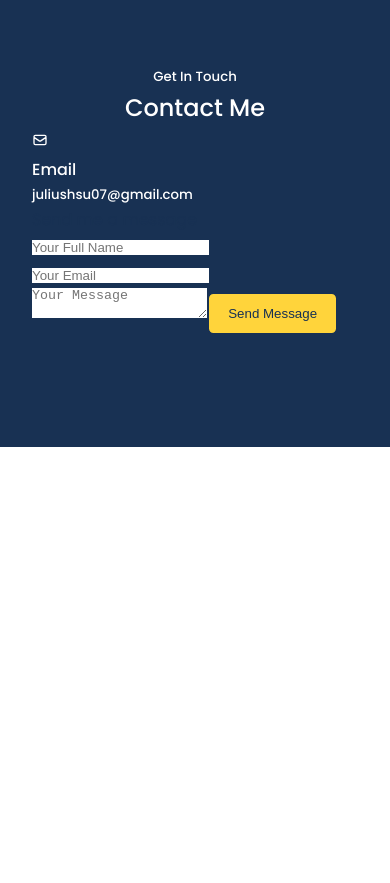
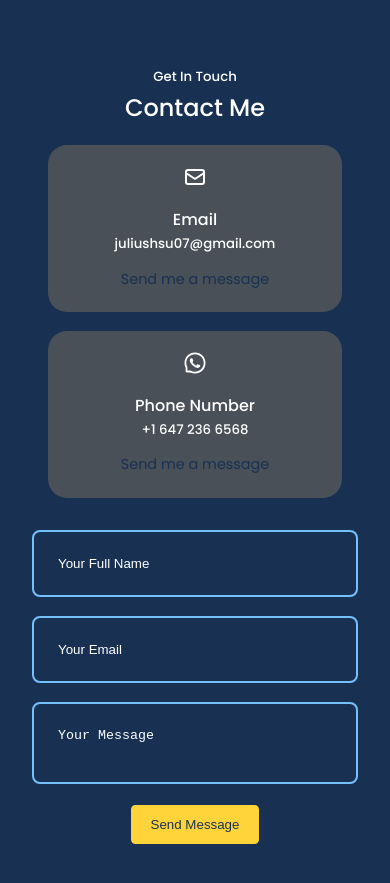
Before and after one commit to juliushsu07/portfolio-website, a React (Create React App) app in the folder main-site/: page / in a window 390 px wide. Shown: the part 6160-7043 px from the top of the page. Before the commit the page ends 6607 px from the top, so only its background shows below. Built offline with nearby package versions, Linux system fonts and the light colour scheme; the HTML template or start-up script is replaced by a standard one.

Commit message:
Finish Styling for Contact with size responsive queries.

```diff
--- a/main-site/src/components/contact/Contact.jsx
+++ b/main-site/src/components/contact/Contact.jsx
@@ -1,6 +1,7 @@
 import React from 'react'
 import './contact.css'
 import {HiOutlineMail} from 'react-icons/hi'
+import {AiOutlineWhatsApp} from 'react-icons/ai'
 
 function Contact() {
   return (
@@ -10,12 +11,21 @@ function Contact() {
 
       <div className='container contact__container'>
         <div className='contact__options'>
-          <article>
-            <HiOutlineMail />
+
+          <article className='contact__option'>
+            <HiOutlineMail className='contact__option-icon'/>
             <h4>Email</h4>
             <h5>juliushsu07@gmail.com</h5>
             <a href='mailto:juliushsu07@gmail.com'>Send me a message</a>
           </article>
+
+          <article className='contact__option'>
+            <AiOutlineWhatsApp className='contact__option-icon'/>
+            <h4>Phone Number</h4>
+            <h5>+1 647 236 6568</h5>
+            <a href='mailto:juliushsu07@gmail.com'>Send me a message</a>
+          </article>
+
         </div>
         <form action=''>
           <input type='text' name='name' placeholder='Your Full Name' requred />
--- a/main-site/src/components/contact/contact.css
+++ b/main-site/src/components/contact/contact.css
@@ -5,3 +5,95 @@
     margin-top: 0;
     height: 100%;
 }
+
+ .contact__container {
+    width: 58%;
+    display: grid;
+    grid-template-columns: 30% 58%;
+    gap: 12%;
+}
+
+.contact__options {
+    display: flex;
+    flex-direction: column;
+    gap: 1.2rem;
+}
+
+.contact__option {
+    background: var(--color-dark-gray);
+    padding: 1.2rem;
+    border-radius: 1.2rem;
+    text-align: center;
+    border: 1px solid transparent;
+    transition: var(--transition);
+}
+
+.contact__option:hover {
+    background: var(--color-light-gray);
+    cursor: pointer;
+    border-color: var(--color-light);
+}
+
+.contact__option-icon {
+    font-size: 1.5rem;
+    margin-bottom: 0.5rem;
+}
+
+.contact__option a {
+    margin-top: 0.7rem;
+    display: inline-block;
+    font-size: 0.9rem;
+}
+
+
+/* ================== FORM ================== */
+form {
+    display: flex;
+    flex-direction: column;
+    gap:1.2rem;
+}
+
+form button {
+    margin-left: auto;
+    margin-right: 0;
+}
+
+input, textarea {
+    width: 100%;
+    padding: 1.5rem;
+    border-radius: 0.5rem;
+    background: transparent;
+    border: 2px solid var(--color-blue-light);
+    resize: none;
+    color: var(--color-white);
+}
+
+input::placeholder, textarea::placeholder {
+    color: white;
+}
+
+/* ================== Media Queries (MEDIUM DEVICES) ================== */
+@media screen and (max-width:1024px) {
+    .contact__container {
+        grid-template-columns: 1fr 1fr;
+        gap: 2rem;
+
+    }
+
+    .contact__options {
+        margin: 1rem 1rem 0 1rem;
+    }
+}
+
+/* ================== Media Queries (SMALL DEVICES) ================== */
+@media screen and (max-width:600px) {
+    .contact__container{
+        grid-template-columns: 1fr;
+        width: var(--container-width-sm);
+    }
+
+    form button {
+        margin: 0 auto;
+    }
+
+}
```
